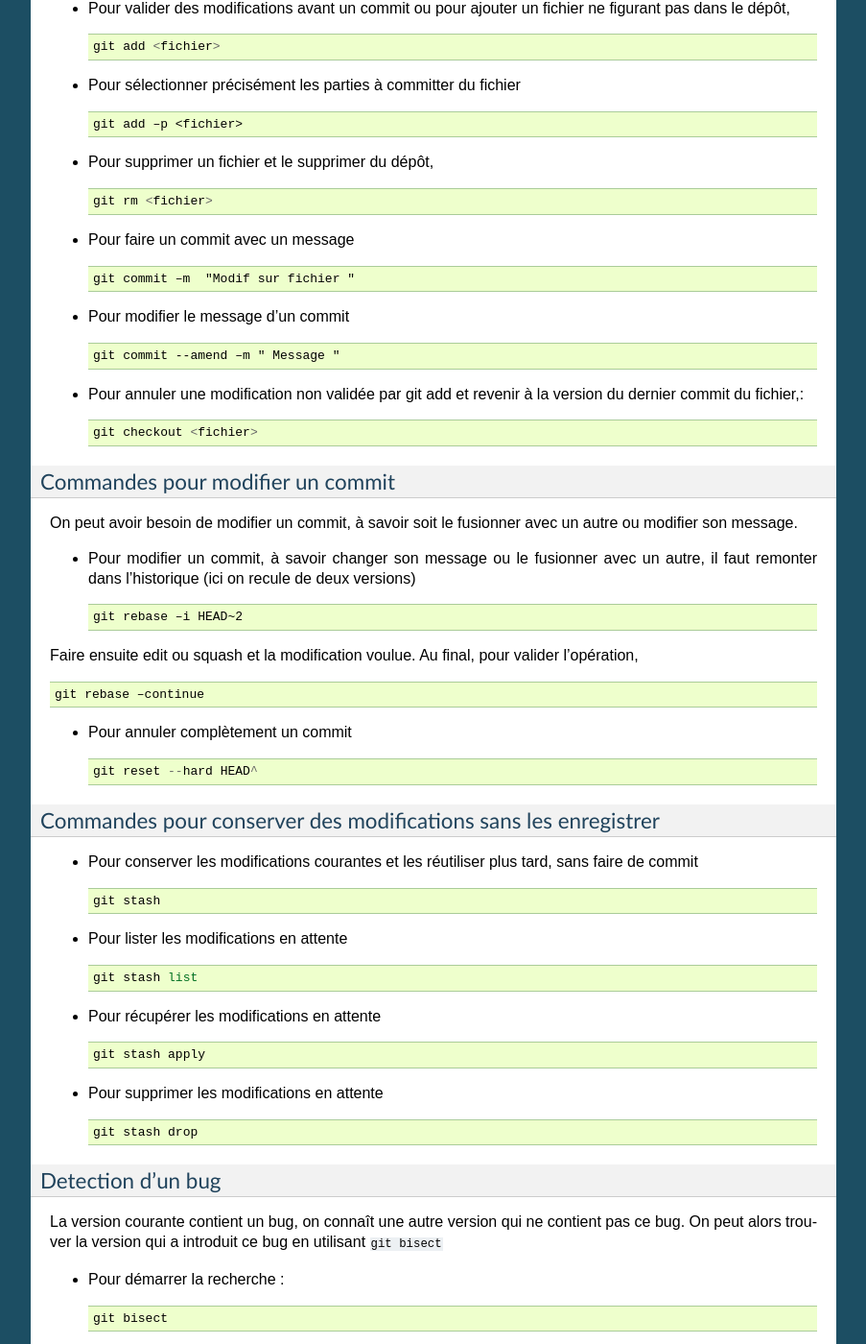
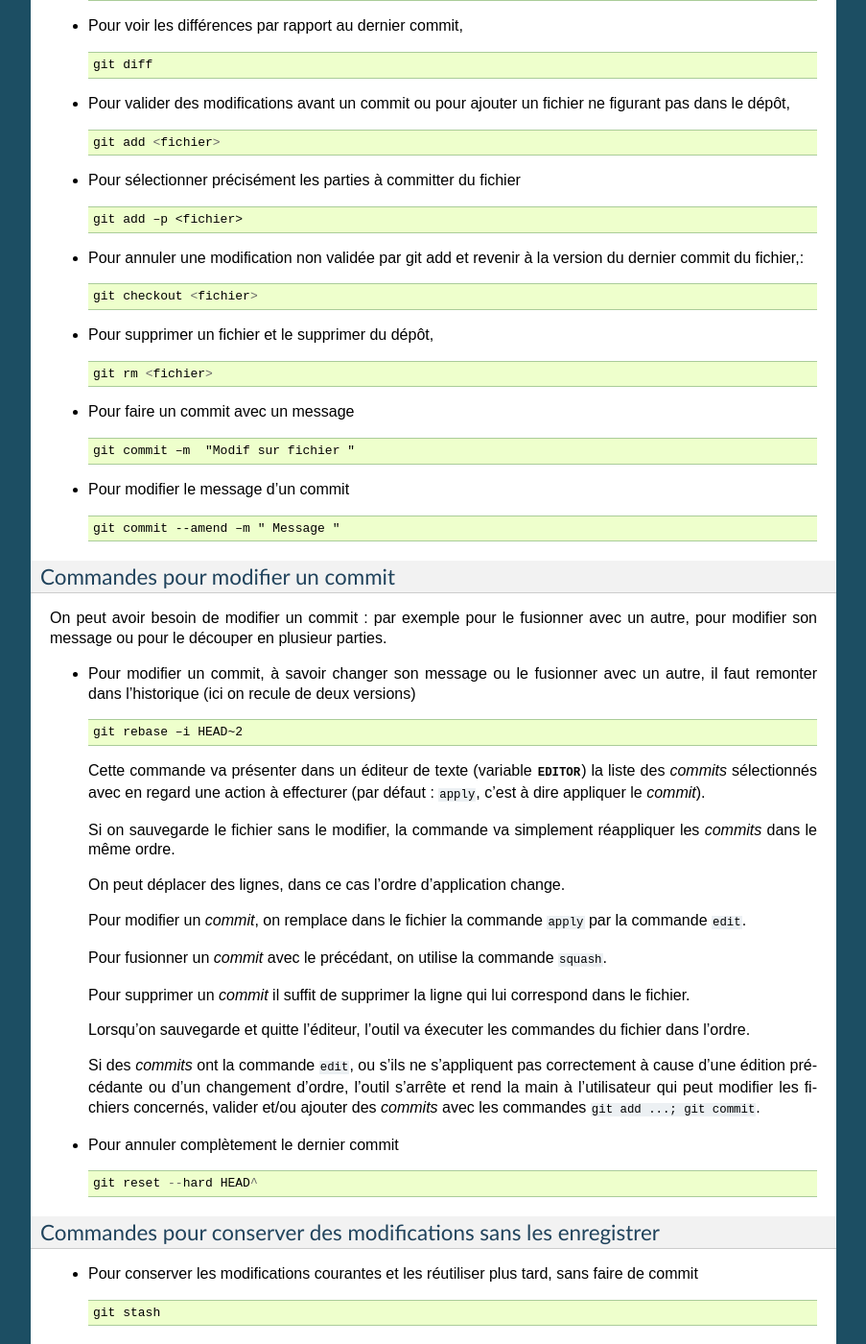
Before and after one commit to sem3d/SEM, a Sphinx documentation site: the page built from DOC/source/git.rst, in a window 1280 px wide and 1400 px high, scrolled down 2506 px. Shown: the whole window at 96% size, without its empty margins (198-1101 px from the left). Built offline with Sphinx 7.4.7, drawn with Linux system fonts in a browser that asks for light colours; formulas are drawn with MathJax 3; some of the changed text lies outside the part shown.

Commit message:
Correction DOC suite

```diff
--- a/DOC/source/format_input.rst
+++ b/DOC/source/format_input.rst
@@ -214,7 +214,7 @@
 
   - :math:`t_0` : paramètre ``ts``
 
-  - :math:`f_1,f_2,f_3,f_4` : décrit par le paramètre (4 composantes) ``band``
+  - :math:`f_1,f_2,f_3,f_4` : décrits par le paramètre (4 composantes) ``band``
 
   - :math:`\gamma` : paramètre ``gamma``
 
--- a/DOC/source/git.rst
+++ b/DOC/source/git.rst
@@ -7,11 +7,11 @@
 Introduction
 ============
 
-- git est disponible sur unix (linux, MacOS) (`gitscm.org <http://gitscm.org>`_)
+- :program:`git` est disponible sur Unix (Linux, MacOS) (`gitscm.org <http://gitscm.org>`_)
   et Windows (`code.google.com/p/tortoisegit/ <http://code.google.com/p/tortoisegit/>`_)
 
 Les commandes de ce tutoriel concerne la version unix, mais sont
-également valables si vous utilisez le *shell git* depuis Windows.
+également valables si vous utilisez le *shell* :program:`git` depuis Windows.
 
 - La commande ``gitk`` ouvre une fenêtre permettant de visualiser les
   derniers *commits*, la branche courante, les fichiers modifiés, … On
@@ -30,7 +30,7 @@
     git config --global user.name "toto"
     git config --global user.email "toto@example.com"
 
-- Sur un terminal couleur, on peut activer les sorties git en couleur :
+- Sur un terminal couleur, on peut activer les sorties git en couleur ::
 
     git config --global color.ui auto
 
@@ -38,7 +38,7 @@
 Démarrage rapide
 ================
 
-Un exemple minimal d'utilisation de ``git`` tient en quelques lignes ::
+Un exemple minimal d'utilisation de :program:`git` tient en quelques lignes ::
 
    mkdir exemple
    cd exemple
@@ -56,14 +56,14 @@
 - ``git help`` et ``git xxx --help`` : permet d'obtenir la documentation d'une commande ``xxx``
 
 
-Pour partager des sources avec d'autres développeurs, il faut commencer par faire un clone d'un répertoire git : ::
+Pour partager des sources avec d'autres développeurs, il faut commencer par faire un clone d'un répertoire :program:`git` : ::
 
   git clone /chemin/du/repertoire_source
 
 Ensuite entre deux répertoires on utilise les commandes ``git push/pull/fetch``
 
-Si on veut une utilisation qui "ressemble" à l'utilisation de ``subversion`` il faut créer un *repository* central
-avec ``git clone --bare``
+Si on veut une utilisation qui "ressemble" à l'utilisation de :program:`subversion` il faut créer un *repository* central (*ie* un dépot
+de sources) avec ``git clone --bare``
 
 Donc si on part de l'exemple ci-dessus en supposant que le *repository* initial se trouve dans ::
 
@@ -84,9 +84,18 @@
 
   git clone /home/appli/exemple.git
 
-Ce qui a pour effet d'enregistrer ``/home/appli/exemple.git`` comme repository "remote" ayant pour
-nom "origin" ; il est possible de faire la même chose avec la commande ``git remote add xxx`` mais
-il faut bien lire la doc avant, et comprendre les subtilités des *refspec*.
+Ce qui a pour effet d'enregistrer ``/home/appli/exemple.git`` comme *repository* "*remote*" sous le
+nom "``origin``".
+
+:program:`git` permet de gérer plusieurs *repository* distants
+communiquant avec votre *repository* local.  Chaque *repository*
+distant se voit attribuer un mot-clef. Le premier *repository* distant
+est celui depuis lequel on fait un clonage initial, et par défaut,
+:program:`git` le nomme ``origin``.
+
+Il est possible de gérer les *repository* distants (par exemple en
+ajouter) avec la commande ``git remote add xxx`` mais il faut bien
+lire la doc avant, et comprendre les subtilités des *refspec*.
 
 Commandes utiles
 ================
@@ -119,6 +128,11 @@
 
     git add –p <fichier>
 
+- Pour annuler une modification non validée par git add et revenir à
+  la version du dernier commit du fichier,::
+
+    git checkout <fichier>
+
 - Pour supprimer un fichier et le supprimer du dépôt, ::
 
     git rm <fichier>
@@ -131,16 +145,13 @@
 
     git commit --amend –m " Message "
 
-- Pour annuler une modification non validée par git add et revenir à
-  la version du dernier commit du fichier,::
-
-    git checkout <fichier>
 
 Commandes pour modifier un commit
 ---------------------------------
 
-On peut avoir besoin de modifier un commit, à savoir soit le
-fusionner avec un autre ou modifier son message.
+On peut avoir besoin de modifier un commit : par exemple pour le
+fusionner avec un autre, pour modifier son message ou pour le découper
+en plusieur parties.
 
 - Pour modifier un commit, à savoir changer son message ou le
   fusionner avec un autre, il faut remonter dans l’historique (ici on
@@ -148,11 +159,30 @@
 
     git rebase –i HEAD~2
 
-Faire ensuite edit ou squash et la modification voulue. Au final, pour valider l’opération, ::
+  Cette commande va présenter dans un éditeur de texte (variable :envvar:`EDITOR`) la liste des *commits*
+  sélectionnés avec en regard une action à effecturer (par défaut : ``apply``, c'est à dire appliquer le *commit*).
 
-    git rebase –continue
+  Si on sauvegarde le fichier sans le modifier, la commande va
+  simplement réappliquer les *commits* dans le même ordre.
 
-- Pour annuler complètement un commit ::
+  On peut déplacer des lignes, dans ce cas l'ordre d'application
+  change.
+
+  Pour modifier un *commit*, on remplace dans le fichier la commande ``apply`` par la commande ``edit``.
+
+  Pour fusionner un *commit* avec le précédant, on utilise la commande ``squash``.
+
+  Pour supprimer un *commit* il suffit de supprimer la ligne qui lui correspond dans le fichier.
+
+  Lorsqu'on sauvegarde et quitte l'éditeur, l'outil va éxecuter les commandes du fichier dans l'ordre.
+
+  Si des *commits* ont la commande ``edit``, ou s'ils ne s'appliquent
+  pas correctement à cause d'une édition précédante ou d'un changement
+  d'ordre, l'outil s'arrête et rend la main à l'utilisateur qui peut
+  modifier les fichiers concernés, valider et/ou ajouter des *commits*
+  avec les commandes ``git add ...; git commit``.
+
+- Pour annuler complètement le dernier commit ::
 
     git reset --hard HEAD^
 
@@ -194,7 +224,7 @@
 
     git bisect bad
 
-  git propose alors une version intermédiaire à tester.
+  :command:`git` propose alors une version intermédiaire à tester.
 
 - Pour sauter la version courante dans un tel procédé : ::
 
@@ -233,7 +263,7 @@
     git rebase origin/master
 
 - Pour recaler la branche courante au niveau d’une branche distante
-  qui n’est pas origin/master : ::
+  qui n’est pas ``origin/master`` : ::
 
     git rebase origin/Version_1101
 
@@ -265,4 +295,4 @@
 -----------
 
 Après les avoir poussés, il est compliqué de modifier des commits. Il
-faut donc utiliser la commande push avec précaution.
+faut donc utiliser la commande ``git push`` avec précaution.
--- a/DOC/source/intro.rst
+++ b/DOC/source/intro.rst
@@ -41,8 +41,12 @@
 
 - Un programme ou logiciel : :program:`CMake`
 
-- Une commande Unix : ``cmake``
+- Une commande Unix (``cmake``), un nom de fichier (``/usr/bin/python``) ou un texte à saisir ("saisissez le mot-clef ``false``").
 
 - Un terme en anglais : *remote control*
 
 - Une variable d'environnement : :envvar:`HDF5_ROOT`
+
+Parfois le programme et sa commande Unix ont le même nom, on essaira de faire la distinction, par exemple :
+
+"Pour configurer un programme utilisant :program:`CMake` il faut taper la commande ``cmake``."
```
Also changed, not shown: DOC/source/NEWS.rst (+11 -11 lines), DOC/source/installation.rst (+18 -16 lines).
